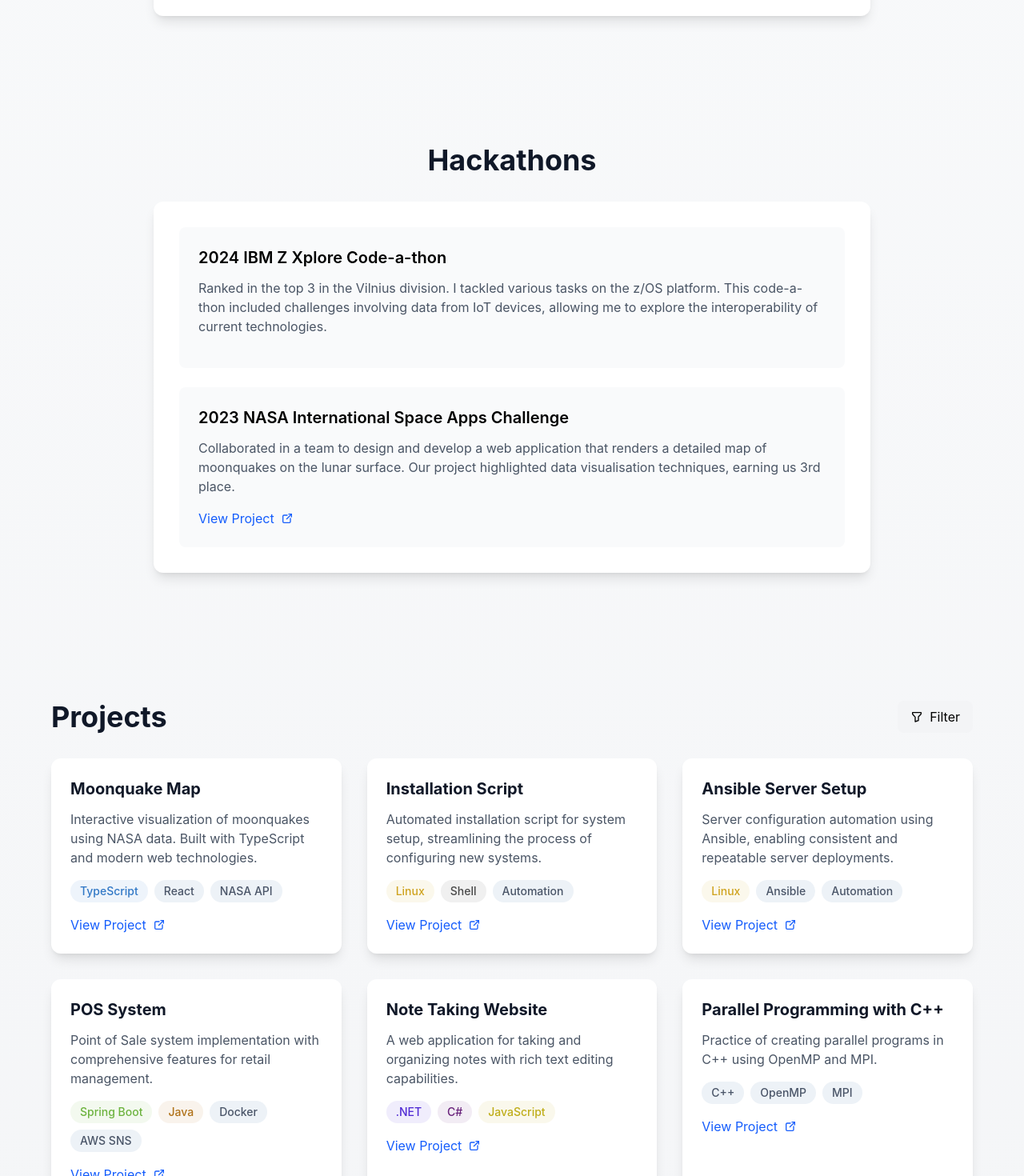
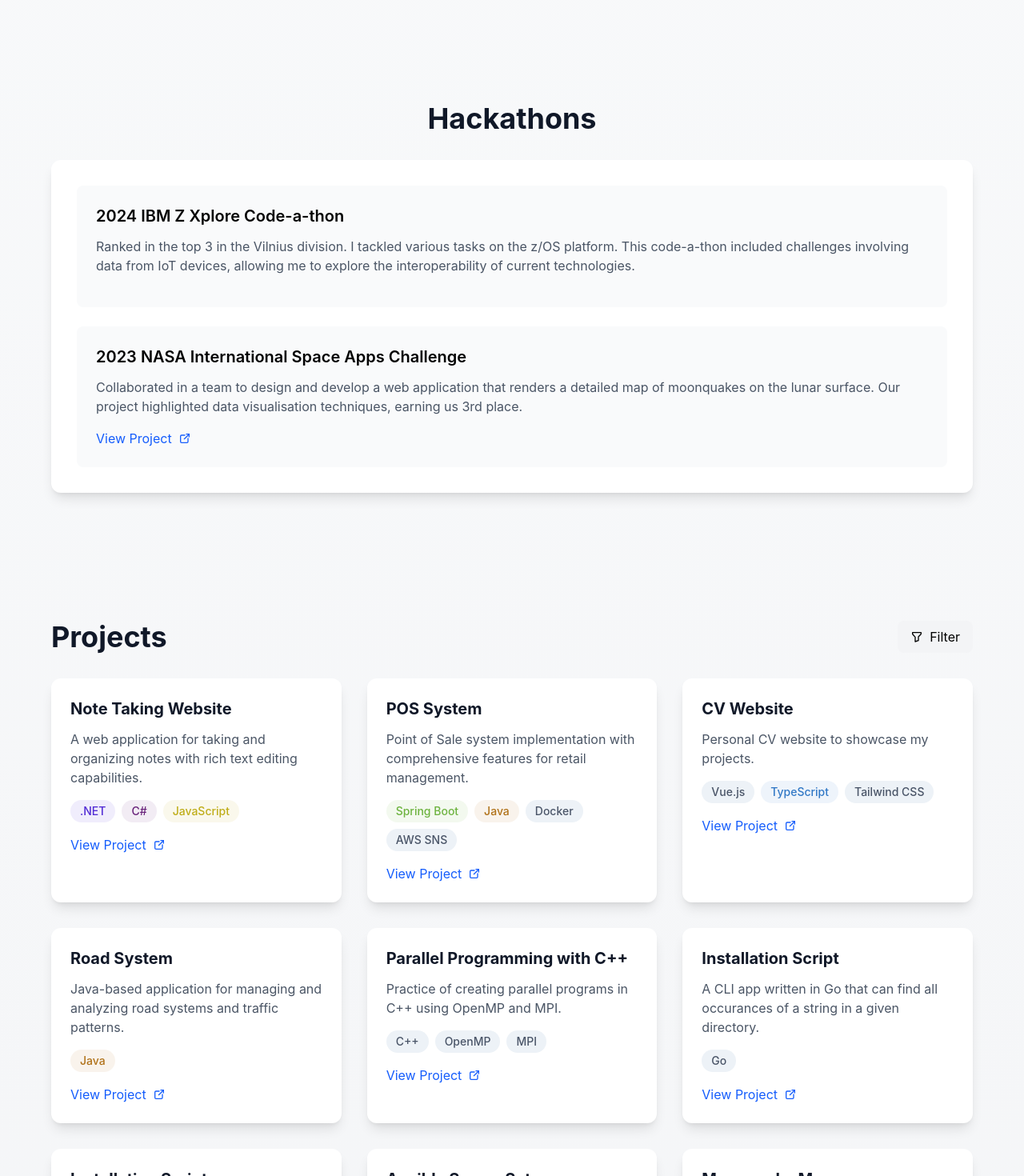
Before and after one commit to HubertasVin/cv-website, a Vue app: page / in a window 1280 px wide. Shown: the part 880-2350 px from the top of the page at 80% size. Built offline with nearby package versions, Linux system fonts and the light colour scheme.

Commit message:
Updated projects list.

```diff
--- a/src/components/About.vue
+++ b/src/components/About.vue
@@ -37,7 +37,7 @@ const handleTechClick = (tech: string) => {
 
 <template>
   <section id="about" class="py-20">
-    <div class="max-w-4xl mx-auto">
+    <div class="max-w-6xl mx-auto">
       <h2 class="text-4xl font-bold text-gray-900 mb-8 text-center">About Me</h2>
       <div class="bg-white shadow-lg rounded-xl p-8">
         <div class="flex flex-col md:flex-row items-start gap-8">
--- a/src/components/Hackathons.vue
+++ b/src/components/Hackathons.vue
@@ -26,7 +26,7 @@ const hackathons: Hackathon[] = [
 
 <template>
   <section id="hackathons" class="py-20">
-    <div class="max-w-4xl mx-auto">
+    <div class="max-w-6xl mx-auto">
       <h2 class="text-4xl font-bold text-gray-900 mb-8 text-center">Hackathons</h2>
       <div class="bg-white shadow-lg rounded-xl p-8">
         <div class="space-y-6">
--- a/src/components/Projects.vue
+++ b/src/components/Projects.vue
@@ -15,11 +15,43 @@ const icons = {
 
 const projects: Project[] = [
   {
-    title: 'Moonquake Map',
+    title: 'Note Taking Website',
     description:
-      'Interactive visualization of moonquakes using NASA data. Built with TypeScript and modern web technologies.',
-    link: 'https://github.com/HubertasVin/moonquake-map',
-    tech: ['TypeScript', 'React', 'NASA API'],
+      'A web application for taking and organizing notes with rich text editing capabilities.',
+    link: 'https://github.com/HubertasVin/PSI-1',
+    tech: ['.NET', 'C#', 'JavaScript'],
+  },
+  {
+    title: 'POS System',
+    description:
+      'Point of Sale system implementation with comprehensive features for retail management.',
+    link: 'https://github.com/HubertasVin/pos-1206',
+    tech: ['Spring Boot', 'Java', 'Docker', 'AWS SNS'],
+  },
+  {
+    title: 'CV Website',
+    description: 'Personal CV website to showcase my projects.',
+    link: 'https://github.com/HubertasVin/cv-website',
+    tech: ['Vue.js', 'TypeScript', 'Tailwind CSS'],
+  },
+  {
+    title: 'Road System',
+    description:
+      'Java-based application for managing and analyzing road systems and traffic patterns.',
+    link: 'https://github.com/HubertasVin/road-system',
+    tech: ['Java'],
+  },
+  {
+    title: 'Parallel Programming with C++',
+    description: 'Practice of creating parallel programs in C++ using OpenMP and MPI.',
+    link: 'https://github.com/HubertasVin/parallel-programming-with-cpp',
+    tech: ['C++', 'OpenMP', 'MPI'],
+  },
+  {
+    title: 'Installation Script',
+    description: 'A CLI app written in Go that can find all occurances of a string in a given directory.',
+    link: 'https://github.com/HubertasVin/findstr',
+    tech: ['Go'],
   },
   {
     title: 'Installation Script',
@@ -36,43 +68,17 @@ const projects: Project[] = [
     tech: ['Linux', 'Ansible', 'Automation'],
   },
   {
-    title: 'POS System',
+    title: 'Moonquake Map',
     description:
-      'Point of Sale system implementation with comprehensive features for retail management.',
-    link: 'https://github.com/HubertasVin/pos-1206',
-    tech: ['Spring Boot', 'Java', 'Docker', 'AWS SNS'],
-  },
-  {
-    title: 'Note Taking Website',
-    description:
-      'A web application for taking and organizing notes with rich text editing capabilities.',
-    link: 'https://github.com/HubertasVin/PSI-1',
-    tech: ['.NET', 'C#', 'JavaScript'],
-  },
-  {
-    title: 'Parallel Programming with C++',
-    description: 'Practice of creating parallel programs in C++ using OpenMP and MPI.',
-    link: 'https://github.com/HubertasVin/parallel-programming-with-cpp',
-    tech: ['C++', 'OpenMP', 'MPI'],
-  },
-  {
-    title: 'CV Website',
-    description: 'Personal CV website to showcase my projects.',
-    link: 'https://github.com/HubertasVin/cv-website',
-    tech: ['Vue', 'TypeScript', 'Tailwind CSS'],
+      'Interactive visualization of moonquakes using NASA data. Built with TypeScript and modern web technologies.',
+    link: 'https://github.com/HubertasVin/moonquake-map',
+    tech: ['TypeScript', 'React', 'NASA API'],
   },
   {
     title: 'SQL DML with Haskell',
     description: 'Implementation of SQL Data Manipulation Language using Haskell.',
     link: 'https://github.com/HubertasVin/SQL-DML-with-Haskell',
     tech: ['Haskell'],
-  },
-  {
-    title: 'Road System',
-    description:
-      'Java-based application for managing and analyzing road systems and traffic patterns.',
-    link: 'https://github.com/HubertasVin/road-system',
-    tech: ['Java'],
   },
 ]
 
```
